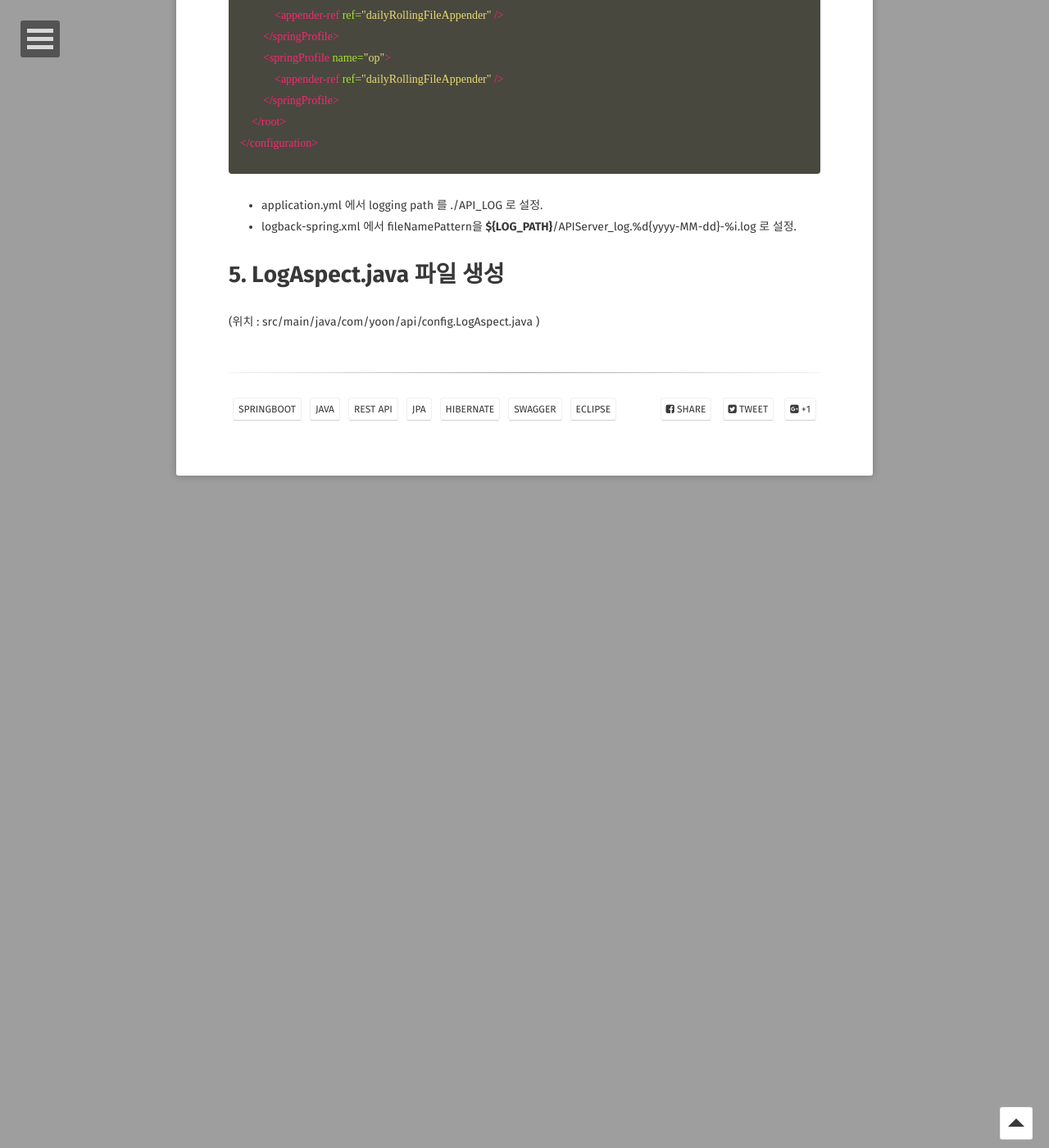
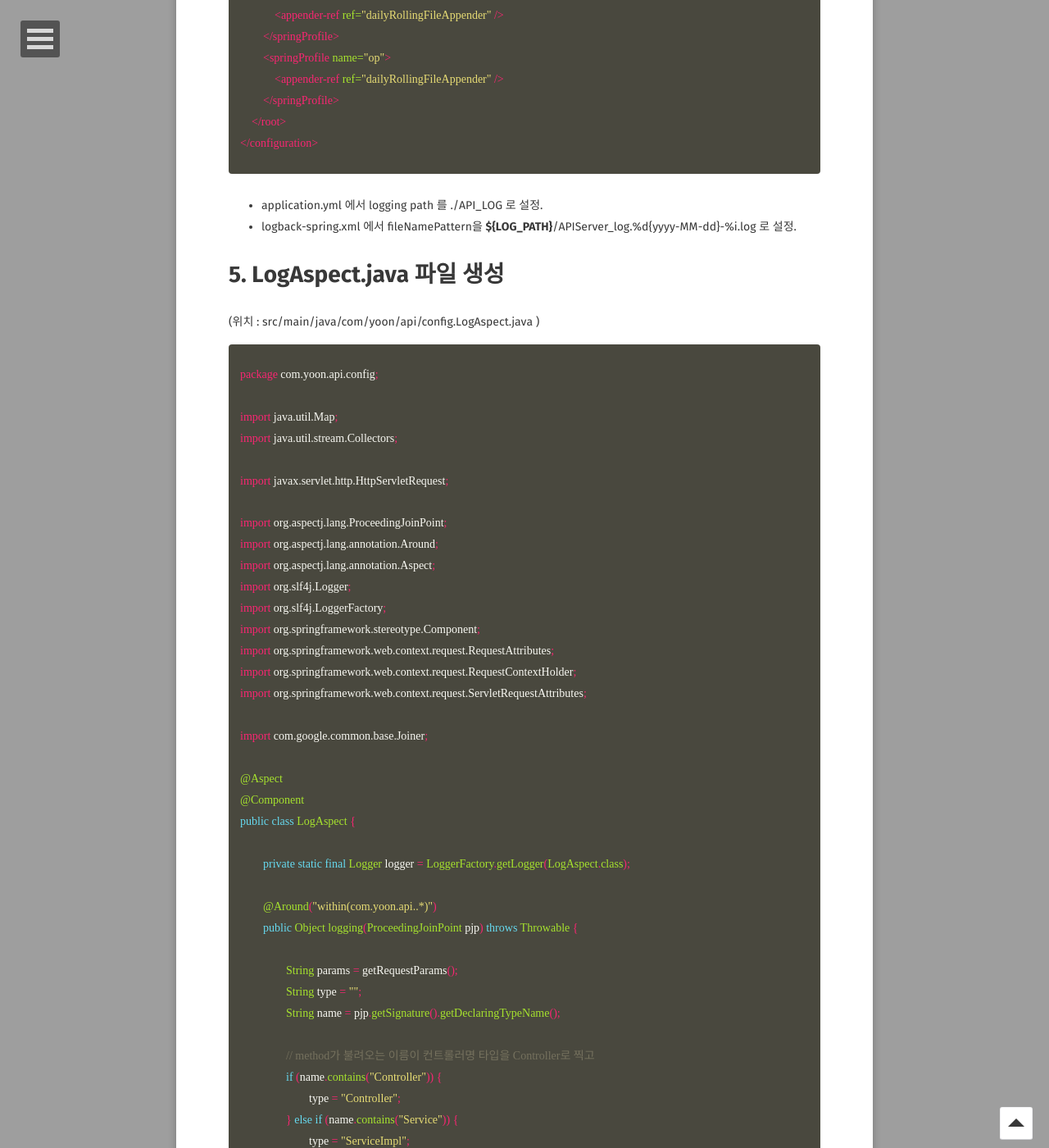
Before and after one commit to GayeonYoon/GayeonYoon.github.io, a Jekyll site: the page built from _posts/2021-07-30-REST_API_POST_1.md, in a window 1280 px wide and 1400 px high, scrolled down 7812 px. Shown: the whole window at 82% size. Built offline with Jekyll 4.4.1, drawn with Linux system fonts in a browser that asks for light colours; some web fonts are replaced; before the commit the page ends 8392 px from its top, so only the background shows below that; some of the changed text lies outside the part shown.

Commit message:
Update 2021-07-30-REST_API_POST_1.md

```diff
--- a/_posts/2021-07-30-REST_API_POST_1.md
+++ b/_posts/2021-07-30-REST_API_POST_1.md
@@ -262,6 +262,87 @@ server:
 
 {% highlight java %}
 
+package com.yoon.api.config;
 
+import java.util.Map;
+import java.util.stream.Collectors;
 
+import javax.servlet.http.HttpServletRequest;
+
+import org.aspectj.lang.ProceedingJoinPoint;
+import org.aspectj.lang.annotation.Around;
+import org.aspectj.lang.annotation.Aspect;
+import org.slf4j.Logger;
+import org.slf4j.LoggerFactory;
+import org.springframework.stereotype.Component;
+import org.springframework.web.context.request.RequestAttributes;
+import org.springframework.web.context.request.RequestContextHolder;
+import org.springframework.web.context.request.ServletRequestAttributes;
+
+import com.google.common.base.Joiner;
+
+@Aspect
+@Component
+public class LogAspect {
+
+	private static final Logger logger = LoggerFactory.getLogger(LogAspect.class);
+
+	@Around("within(com.yoon.api..*)")
+	public Object logging(ProceedingJoinPoint pjp) throws Throwable {
+
+		String params = getRequestParams();
+		String type = "";
+		String name = pjp.getSignature().getDeclaringTypeName();
+
+		// method가 불려오는 이름이 컨트롤러명 타입을 Controller로 찍고
+		if (name.contains("Controller")) {
+			type = "Controller";
+		} else if (name.contains("Service")) {
+			type = "ServiceImpl";
+		} else if (name.contains("Mapper")) {   // mybatis에서만 작동.
+			type = "Mapper";
+		}
+
+		long startAt = System.currentTimeMillis();
+
+		// 여기서 찍어주는것.
+		logger.info("{} ====> REQUEST : {}({}) = {}", type, pjp.getSignature().getDeclaringTypeName(),
+				pjp.getSignature().getName(), params);
+
+		Object result = pjp.proceed();
+
+		long endAt = System.currentTimeMillis();
+
+		logger.info("{} ====> RESPONSE : {}({}) = {} ({}ms)", type, pjp.getSignature().getDeclaringTypeName(),
+				pjp.getSignature().getName(), result, endAt - startAt);
+
+		return result;
+
+	}
+
+	// get requset value
+	private String getRequestParams() {
+
+		String params = "";
+		RequestAttributes requestAttribute = RequestContextHolder.getRequestAttributes();
+
+		if (requestAttribute != null) {
+			HttpServletRequest request = ((ServletRequestAttributes) RequestContextHolder.getRequestAttributes())
+					.getRequest();
+
+			Map<String, String[]> paramMap = request.getParameterMap();
+
+			if (!paramMap.isEmpty()) {
+				params = " [" + paramMapToString(paramMap) + "]";
+			}
+		}
+		return params;
+	}
+
+	private String paramMapToString(Map<String, String[]> paramMap) {
+		return paramMap.entrySet().stream()
+				.map(entry -> String.format("%s -> (%s)", entry.getKey(), Joiner.on(",").join(entry.getValue())))
+				.collect(Collectors.joining(", "));
+	}
+}
 {% endhighlight %}
```
